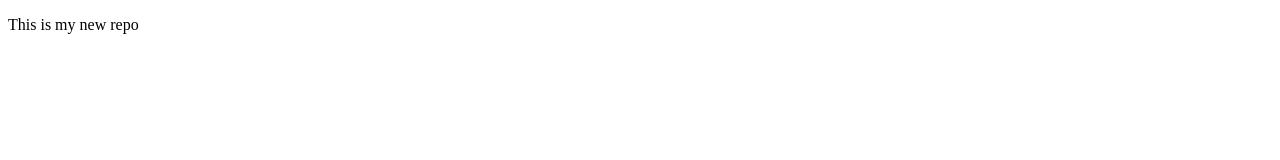
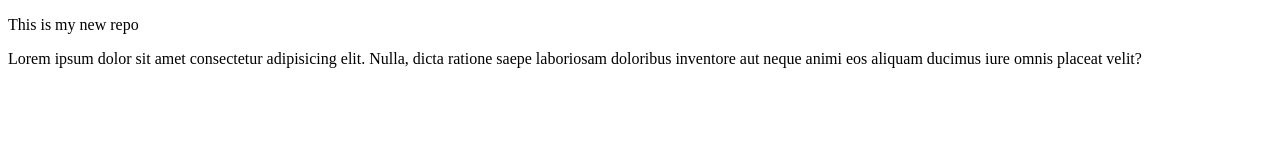
Before and after one commit to Sunil-121/Localrep, a plain HTML site: page index.html in a window 1280 px wide. Drawn offline with Linux system fonts and the light colour scheme.

Commit message:
add Paragraph 25 word

```diff
--- a/index.html
+++ b/index.html
@@ -7,5 +7,7 @@
 </head>
 <body>
     <p>This is my new repo</p>
+
+    <P>Lorem ipsum dolor sit amet consectetur adipisicing elit. Nulla, dicta ratione saepe laboriosam doloribus inventore aut neque animi eos aliquam ducimus iure omnis placeat velit?</P>
 </body>
 </html>
```
